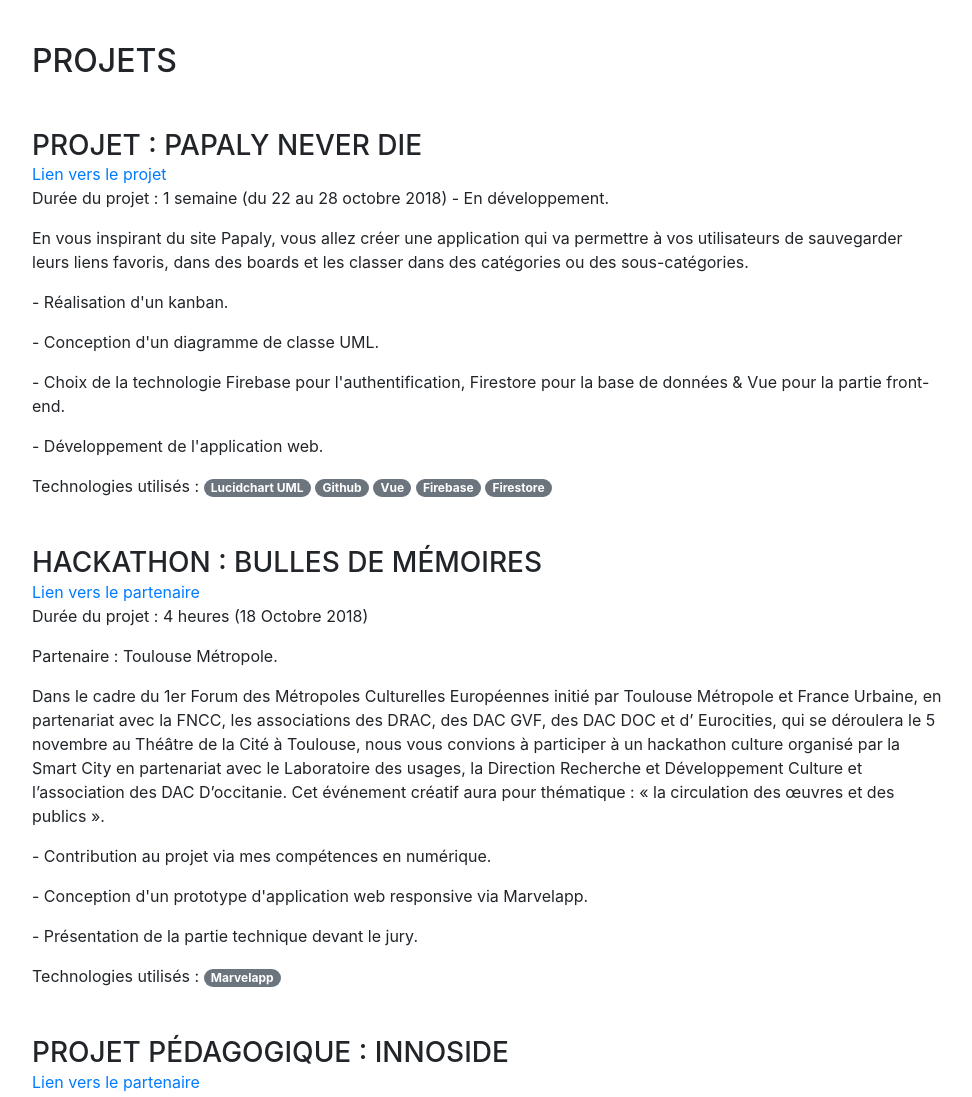
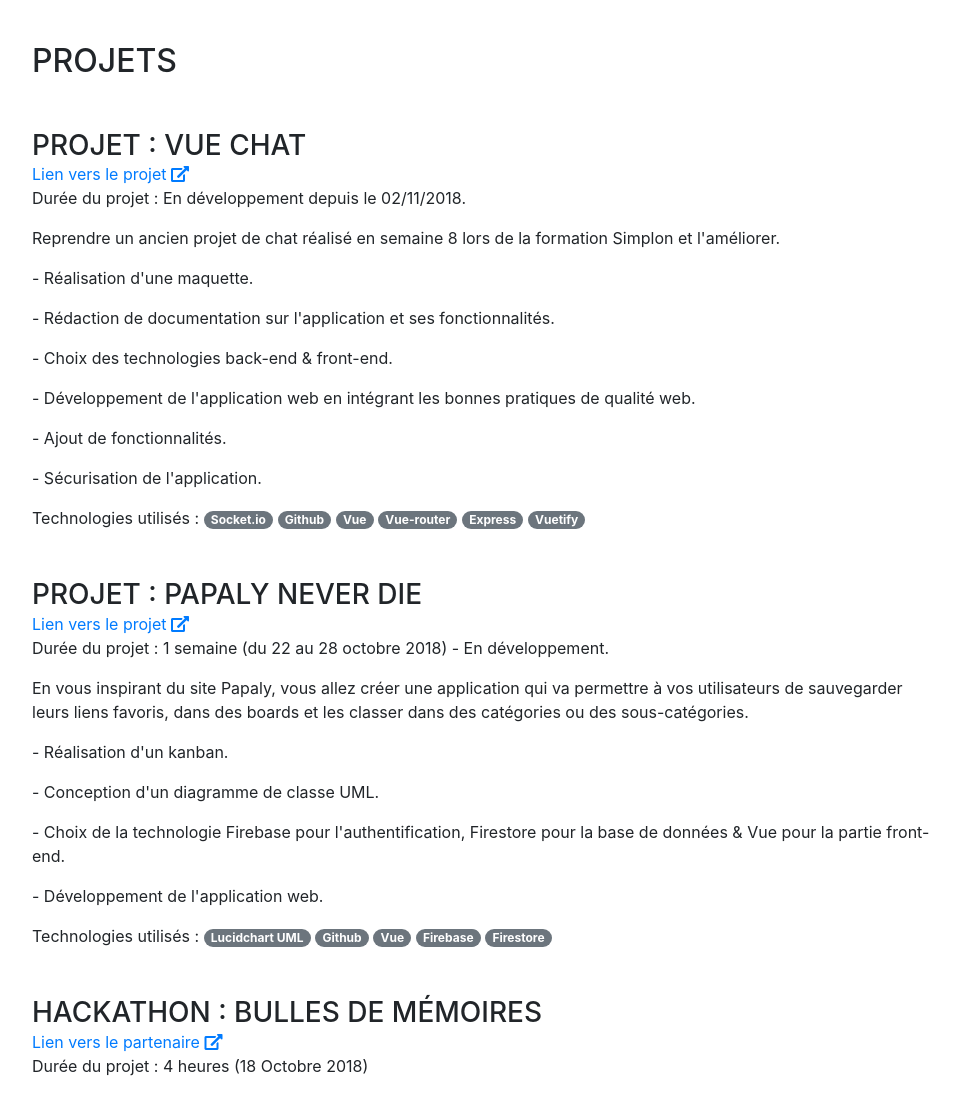
Before and after one commit to Poltergeistz/CV-David-Journo, a website with bundled scripts: page index.html in a window 1280 px wide. Shown: the part 4380-5477 px from the top of the page, without its empty margins (288-1260 px from the left). Built offline with nearby package versions, Linux system fonts and the light colour scheme; a web font is replaced by a local one.

Commit message:
Adding a new project - Adding icons for UX & best practices

```diff
--- a/index.html
+++ b/index.html
@@ -211,7 +211,7 @@
             <h3 class="mb-0">ERN Simplon - Saint-Gaudens</h3>
             <div class="subheading mb-3">Développeur d'application web &amp; mobile : Titre Professionnel de niveau III</div>
           </div>
-          <a href="https://simplon.co/">Simplon.co</a>
+          <a href="https://simplon.co/">Simplon.co <i class="fas fa-external-link-alt"></i></a>
           <div class="resume-date text-md-right">
             <span class="text-primary">2018 - 2019</span>
           </div>
@@ -381,8 +381,23 @@
         <h2 class="mb-5">Projets</h2>
 
         <div class="resume-content mr-auto mb-5">
+          <h3 class="mb-0">Projet : Vue Chat</h3>
+          <a href="https://github.com/Poltergeistz/vue-chat" target="_blank">Lien vers le projet <i class="fas fa-external-link-alt"></i></a>
+          <p>Durée du projet : En développement depuis le 02/11/2018.</p>
+          <p>Reprendre un ancien projet de chat réalisé en semaine 8 lors de la formation Simplon et l'améliorer.</p>
+          <p>- Réalisation d'une maquette.</p>
+          <p>- Rédaction de documentation sur l'application et ses fonctionnalités.</p>
+          <p>- Choix des technologies back-end &amp; front-end.</p>
+          <p>- Développement de l'application web en intégrant les bonnes pratiques de qualité web.</p>
+          <p>- Ajout de fonctionnalités.</p>
+          <p>- Sécurisation de l'application.</p>
+          <p class="mb-0">Technologies utilisés : <span class="badge badge-pill badge-secondary">Socket.io</span> <span class="badge badge-pill badge-secondary">Github</span>
+            <span class="badge badge-pill badge-secondary">Vue</span> <span class="badge badge-pill badge-secondary">Vue-router</span> <span class="badge badge-pill badge-secondary">Express</span> <span class="badge badge-pill badge-secondary">Vuetify</span></p>
+        </div>
+
+        <div class="resume-content mr-auto mb-5">
           <h3 class="mb-0">Projet : Papaly never die</h3>
-          <a href="https://github.com/Poltergeistz/papaly-never-die" target="_blank">Lien vers le projet</a>
+          <a href="https://github.com/Poltergeistz/papaly-never-die" target="_blank">Lien vers le projet <i class="fas fa-external-link-alt"></i></a>
           <p>Durée du projet : 1 semaine (du 22 au 28 octobre 2018) - En développement.</p>
           <p>En vous inspirant du site Papaly, vous allez créer une application qui va permettre à vos utilisateurs de sauvegarder leurs liens favoris, dans des boards et les classer dans des catégories ou des sous-catégories. </p>
           <p>- Réalisation d'un kanban.</p>
@@ -395,7 +410,7 @@
 
         <div class="resume-content mr-auto mb-5">
           <h3 class="mb-0">Hackathon : Bulles de Mémoires</h3>
-          <a href="https://www.toulouse-metropole.fr/" target="_blank">Lien vers le partenaire</a>
+          <a href="https://www.toulouse-metropole.fr/" target="_blank">Lien vers le partenaire <i class="fas fa-external-link-alt"></i></a>
           <p>Durée du projet : 4 heures (18 Octobre 2018)</p>
           <p>Partenaire : Toulouse Métropole.</p>
           <p>Dans le cadre du 1er Forum des Métropoles Culturelles Européennes initié par Toulouse Métropole et France Urbaine,
@@ -412,7 +427,7 @@
 
         <div class="resume-content mr-auto mb-5">
           <h3 class="mb-0">Projet pédagogique : Innoside</h3>
-          <a href="http://www.innoside.com/" target="_blank">Lien vers le partenaire</a>
+          <a href="http://www.innoside.com/" target="_blank">Lien vers le partenaire <i class="fas fa-external-link-alt"></i></a>
           <p>Durée du projet : 2 Semaines (24 Septembre 2018 au 7 Octobre 2018)</p>
           <p>Partenaire : Innoside.</p>
           <p>Innoside souhaite dans le cadre du déploiement de son application hybride de réalité augmentée (iOS & Android)
@@ -430,7 +445,7 @@
 
         <div class="resume-content mr-auto mb-5">
           <h3 class="mb-0">Projet pédagogique : Ecokid</h3>
-          <a href="https://gamejam.simplon.co/superjimmy-vs-energeox/" target="_blank">Lien vers le projet</a>
+          <a href="https://gamejam.simplon.co/superjimmy-vs-energeox/" target="_blank">Lien vers le projet <i class="fas fa-external-link-alt"></i></a>
           <p>Durée du projet : 2 semaines (9 Juillet 2018 au 22 Juillet 2018)</p>
           <p>Partenaire : Info Energie.</p>
           <p>Réaliser un jeu vidéo pour sensibiliser les jeunes dans établissements scolaires aux gestes écoresponsables.
@@ -443,7 +458,7 @@
 
         <div class="resume-content mr-auto">
           <h3 class="mb-0">Game Jam : Coop'café</h3>
-          <a href="https://gamejam.simplon.co/cafe-coop/" target="_blank">Lien vers le projet</a>
+          <a href="https://gamejam.simplon.co/cafe-coop/" target="_blank">Lien vers le projet <i class="fas fa-external-link-alt"></i></a>
           <p>Durée du projet : 3 jours (25 Mai 2018 au 27 Mai 2018)</p>
           <p>Partenaire : La Maison de l'Avenir.</p>
           <p>Créer des jeux sur des sujets sérieux, c’est le défi qu’ont relevé 25 apprenant·es des formations Simplon le
```
